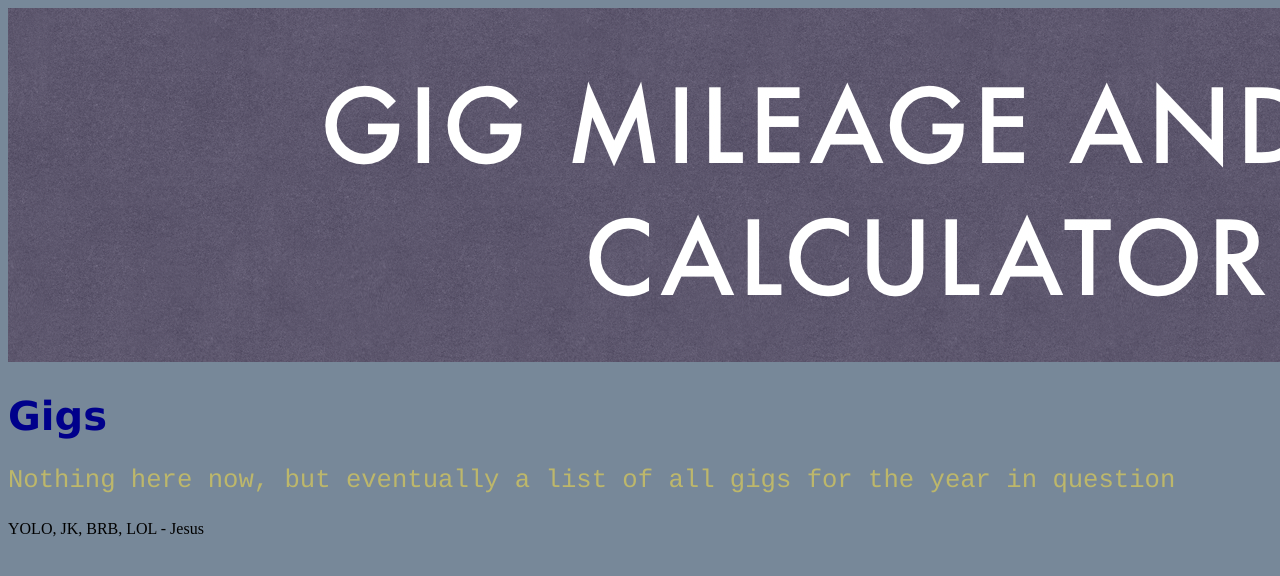
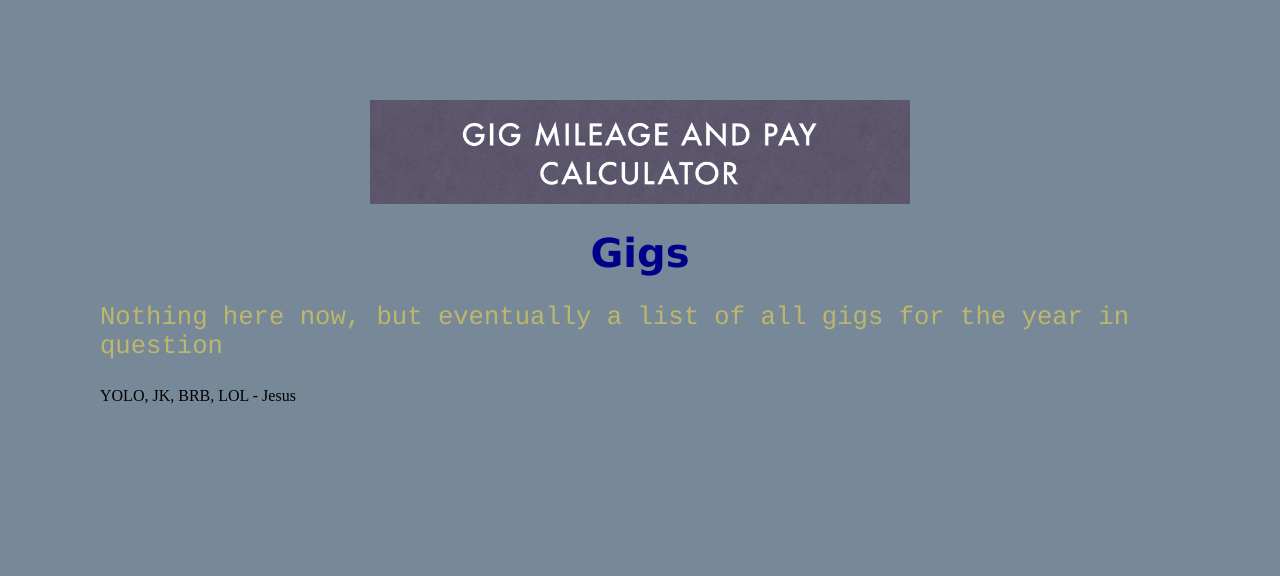
Before and after one commit to stuarth-inova/gig-mileage-and-pay, a Flask app: page /gigs in a window 1280 px wide; the page is wider, and only the part inside the window is pictured. Shown: the top 576 px of that part. Run offline with Flask 2, Linux system fonts and the light colour scheme.

Commit message:
CSS getting going.

```diff
--- a/static/style2.css
+++ b/static/style2.css
@@ -2,6 +2,7 @@ h1 {
   color: DarkBlue;
   font-family: verdana;
   font-size: 250%;
+  text-align: center;
 }
 h3 {
   color: DarkBlue;
@@ -14,13 +15,19 @@ p  {
   font-size: 160%;
 }
 
-center {
+.center {
   display: block;
   margin-left: auto;
   margin-right: auto;
   width: 50%;
 }
 
+HeaderImage {
+  width: 250px;
+  height: 175px;
+}
+
 body {
     background: LightSlateGray;
+    margin: 100px;
 }
```
